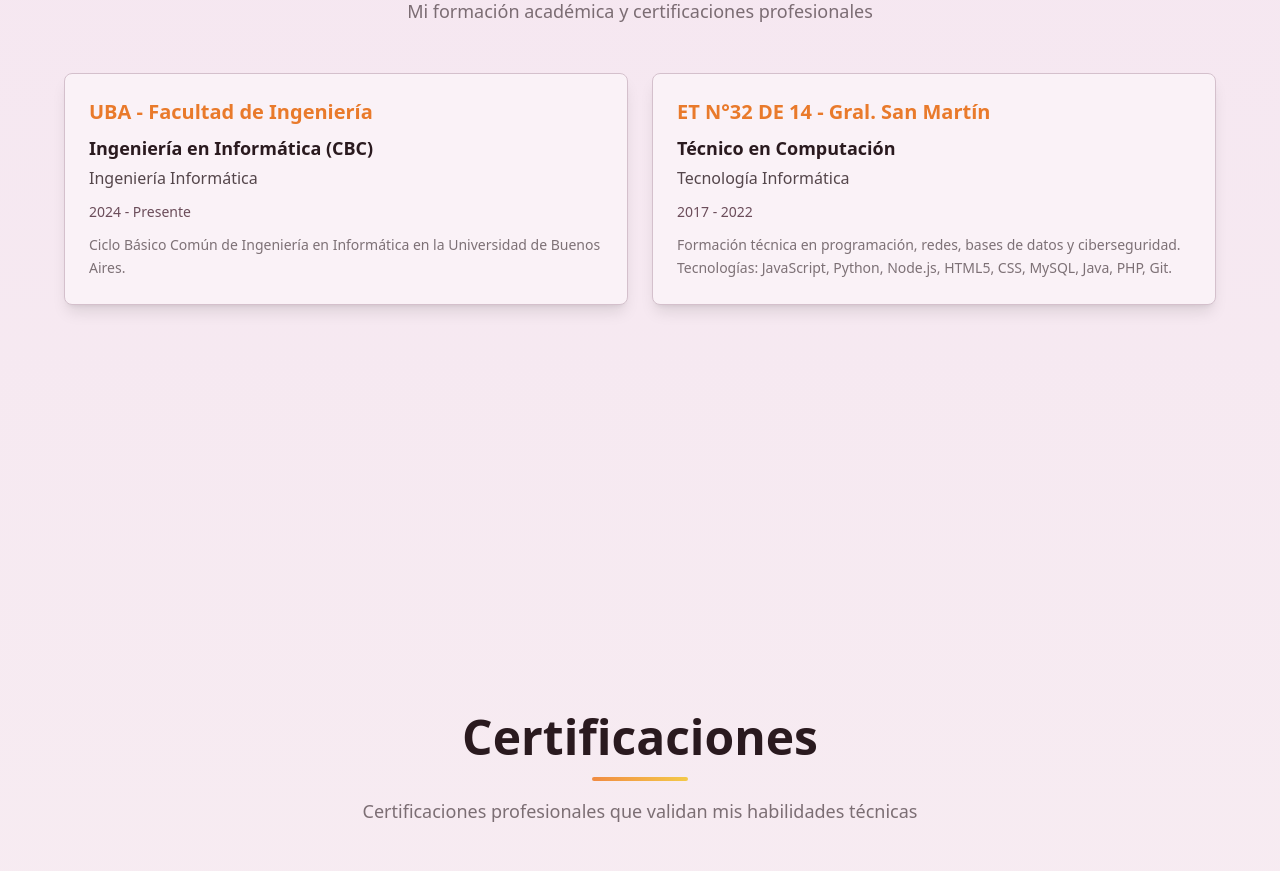
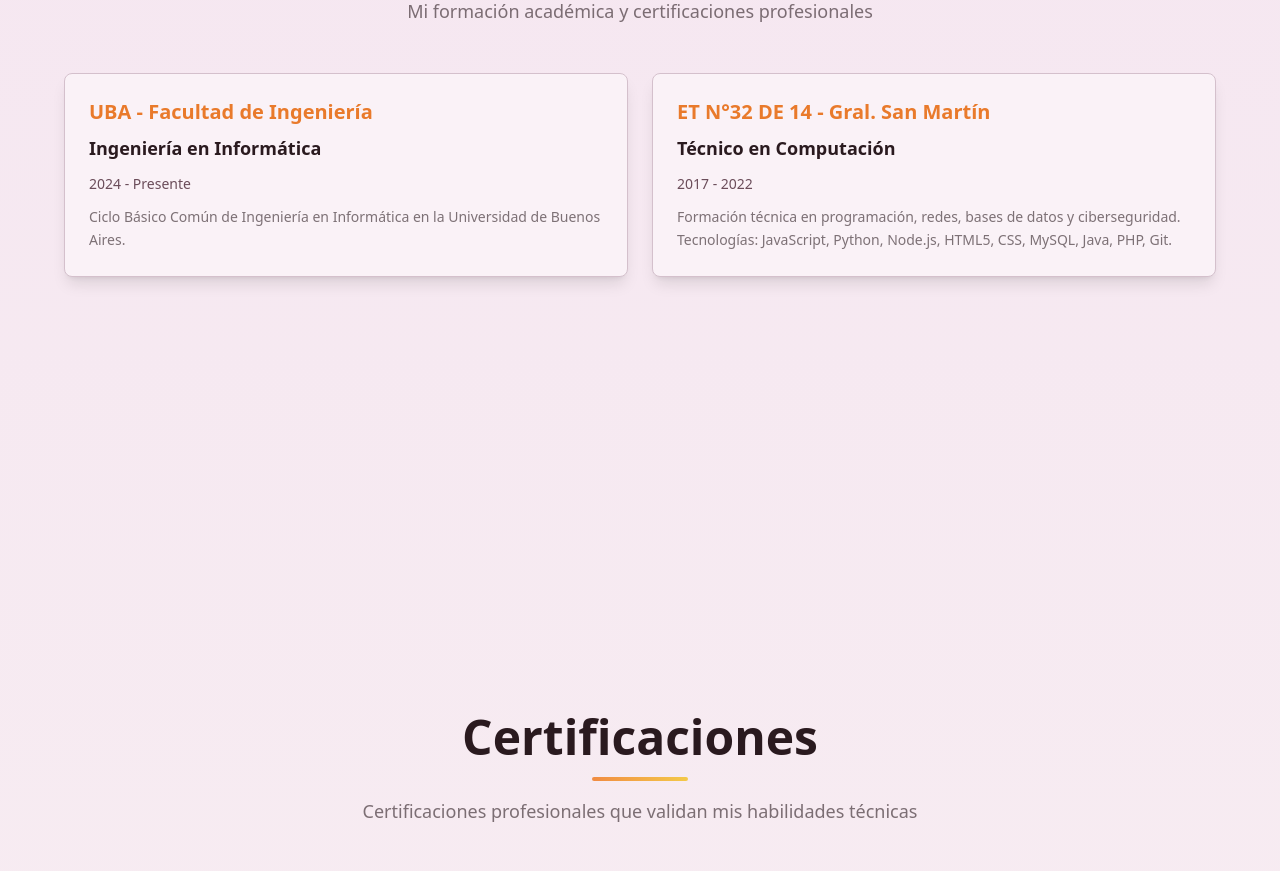
Before and after one commit to TomasVargas790/Portfolio, a React (Vite) app: page / in a window 1280 px wide. Shown: the part 3440-4311 px from the top of the page. Built offline with nearby package versions, Linux system fonts and the light colour scheme.

Commit message:
FIX Textos

```diff
--- a/src/app/home/components/Studies/Studies.tsx
+++ b/src/app/home/components/Studies/Studies.tsx
@@ -13,8 +13,8 @@
 const studies: Study[] = [
     {
         institution: "UBA - Facultad de Ingeniería",
-        degree: "Ingeniería en Informática (CBC)",
-        field: "Ingeniería Informática",
+        degree: "Ingeniería en Informática",
+        field: "",
         startDate: "2024",
         endDate: "Presente",
         description: "Ciclo Básico Común de Ingeniería en Informática en la Universidad de Buenos Aires."
@@ -22,7 +22,7 @@
     {
         institution: "ET N°32 DE 14 - Gral. San Martín",
         degree: "Técnico en Computación",
-        field: "Tecnología Informática",
+        field: "",
         startDate: "2017",
         endDate: "2022",
         description: "Formación técnica en programación, redes, bases de datos y ciberseguridad. Tecnologías: JavaScript, Python, Node.js, HTML5, CSS, MySQL, Java, PHP, Git."
```
